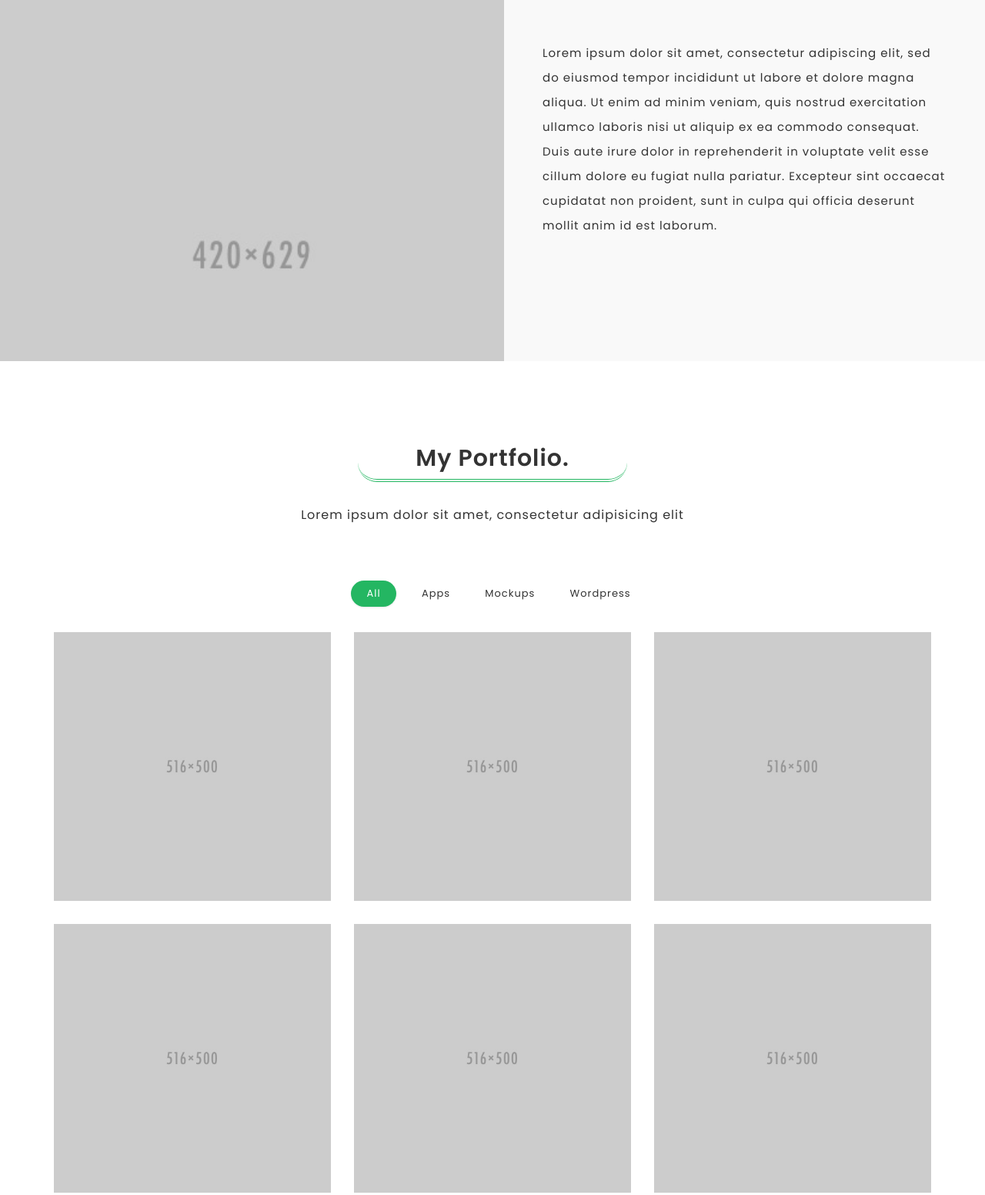
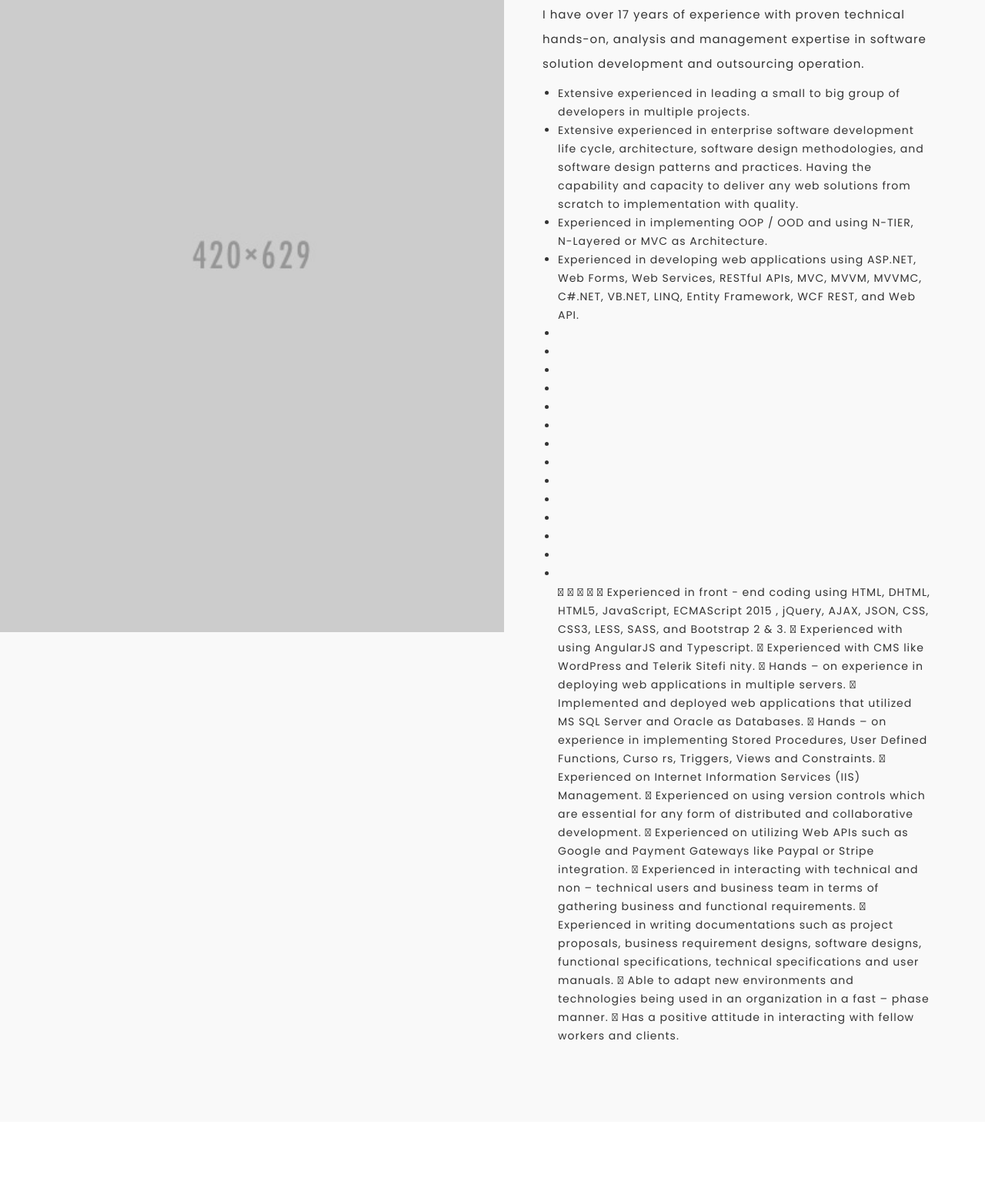
Before and after one commit to khalel/erroldsanchez, a plain HTML site: page docs/index.html in a window 1280 px wide. Shown: the part 960-2512 px from the top of the page at 77% size. Drawn offline with Linux system fonts and the light colour scheme; some packages are replaced by stand-ins of ours.

Commit message:
Updated about us

```diff
--- a/docs/css/style.css
+++ b/docs/css/style.css
@@ -497,8 +497,15 @@ body.loaded #preloader{
 }
 
 .about-me p {
-	padding: 50px;
+    padding-left: 50px;
+    padding-right: 50px;
 	font-size: 15px;
+}
+
+.about-me ul {
+    padding-left: 70px;
+    padding-right: 70px;
+	font-size: 14px;
 }
 
 
--- a/docs/index.html
+++ b/docs/index.html
@@ -1,6 +1,5 @@
 <!DOCTYPE html>
 <html lang="en">
-
 <head>
 
 	<!-- Meta Tag -->
@@ -9,18 +8,18 @@
 	<meta http-equiv="X-UA-Compatible" content="IE=edge">
 
 	<!-- SEO -->
-    <meta name="description" content="150 words">
-    <meta name="author" content="uipasta">
-    <meta name="url" content="http://www.yourdomainname.com">
-    <meta name="copyright" content="company name">
+	<meta name="description" content="CV">
+	<meta name="author" content="ESanchez">
+	<meta name="url" content="">
+	<meta name="copyright" content="ESanchez">
 	<meta name="robots" content="index,follow">
 
 
-    <title>Rolling - Freelancer Portfolio Template</title>
+	<title>Errold Sanchez</title>
 
 	<!-- Favicon -->
-    <link rel="shortcut icon" href="images/favicon/favicon.ico">
-    <link rel="apple-touch-icon" sizes="144x144" type="image/x-icon" href="images/favicon/apple-touch-icon.png">
+	<!-- <link rel="shortcut icon" href="images/favicon/favicon.ico">
+	<link rel="apple-touch-icon" sizes="144x144" type="image/x-icon" href="images/favicon/apple-touch-icon.png"> -->
 
 	<!-- All CSS Plugins -->
 	<link rel="stylesheet" type="text/css" href="css/plugin.css">
@@ -38,20 +37,15 @@
 	<script src="https://oss.maxcdn.com/respond/1.4.2/respond.min.js"></script>
 	<![endif]-->
 
-
 </head>
 
 <body>
-
-
 
 	<!-- Preloader Start -->
     <div id="preloader">
 	  <div class="loader"></div>
     </div>
     <!-- Preloader End -->
-
-
 
     <!-- Home & Menu Section Start -->
     <header id="home" class="home-section">
@@ -62,7 +56,7 @@
 
                     <div class="col-sm-3">
                         <div class="logo">
-                            <a href="index-2.html">Rolling</a>
+                            <a href=".">Errold Sanchez</a>
                         </div>
                     </div>
 
@@ -107,7 +101,7 @@
                         <div class="row">
                             <div class="col-md-12 text-center">
                                 <div class="header-text">
-                                    <p>Hi! This is John Doe</p>
+                                    <p>Hi! This is Errold Sanchez</p>
                                     <h2><span class="typing"></span></h2>
 
                                     <div class="margin-top-60">
@@ -141,7 +135,129 @@
 
 					<h2>About Me.</h2>
 
-                  <p>Lorem ipsum dolor sit amet, consectetur adipiscing elit, sed do eiusmod tempor incididunt ut labore et dolore magna aliqua. Ut enim ad minim veniam, quis nostrud exercitation ullamco laboris nisi ut aliquip ex ea commodo consequat. Duis aute irure dolor in reprehenderit in voluptate velit esse cillum dolore eu fugiat nulla pariatur. Excepteur sint occaecat cupidatat non proident, sunt in culpa qui officia deserunt mollit anim id est laborum.</p>
+					<p>
+						I have over 17 years of experience with proven technical hands-on,
+						analysis and management expertise in software solution development
+						and outsourcing operation.
+					</p>
+
+					<ul>
+						<li>
+							Extensive experienced in leading a small to big group of developers in multiple projects.
+						</li>
+						<li>
+							Extensive experienced in enterprise software development life cycle,
+							architecture, software design methodologies, and software design
+							patterns and practices. Having the capability and capacity to deliver
+							any web solutions from scratch to implementation with quality.
+						</li>
+						<li>
+							Experienced in implementing OOP / OOD and using N-TIER, N-Layered or MVC as Architecture.
+						</li>
+						<li>
+							Experienced in developing web applications using ASP.NET, Web Forms,
+							Web Services, RESTful APIs, MVC, MVVM, MVVMC, C#.NET, VB.NET, LINQ,
+							Entity Framework, WCF REST, and Web API.
+						</li>
+						<li>
+
+						</li>
+						<li>
+
+						</li>
+						<li>
+
+						</li>
+						<li>
+
+						</li>
+						<li>
+
+						</li>
+						<li>
+
+						</li>
+						<li>
+
+						</li>
+						<li>
+
+						</li>
+						<li>
+
+						</li>
+						<li>
+
+						</li>
+						<li>
+
+						</li>
+						<li>
+
+						</li>
+						<li>
+
+						</li>
+					</ul>
+
+					<ul>
+						<li> </li>
+							
+
+							
+
+							
+
+							
+
+							
+							Experienced in front
+							-
+							end coding using HTML, DHTML, HTML5, JavaScript,
+							ECMAScript 2015
+							, jQuery, AJAX, JSON, CSS, CSS3, LESS, SASS, and Bootstrap 2 & 3.
+							
+							Experienced with using AngularJS and Typescript.
+							
+							Experienced with CMS like WordPress and Telerik Sitefi
+							nity.
+							
+							Hands
+							–
+							on experience in deploying web applications in multiple servers.
+							
+							Implemented and deployed web applications that utilized MS SQL Server and Oracle as Databases.
+							
+							Hands
+							–
+							on  experience  in  implementing  Stored  Procedures,  User  Defined  Functions,  Curso
+							rs,  Triggers,  Views  and
+							Constraints.
+							
+							Experienced on Internet Information Services (IIS) Management.
+							
+							Experienced on using version controls which are essential for any form of distributed and collaborative development.
+							
+							Experienced on utilizing Web APIs such
+							as Google and Payment Gateways like Paypal or Stripe integration.
+							
+							Experienced in interacting with technical and non
+							–
+							technical users and business team in terms of gathering business
+							and functional requirements.
+							
+							Experienced in writing documentations such as
+							project proposals, business requirement designs, software  designs,
+							functional specifications, technical specifications and user manuals.
+							
+							Able to adapt new environments and technologies being used in an organization in a fast
+							–
+							phase manner.
+							
+							Has a positive
+							attitude in interacting with fellow workers and clients.
+					</ul>
+
 				</div>
 
 			</div>
--- a/docs/js/scripts.js
+++ b/docs/js/scripts.js
@@ -110,8 +110,8 @@
 
         $(window).load(function(){
         $(".typing").typed({
-            strings: ["I am A Freelancer.", "I Design Websites.", "I Live in New York."],    /* You can change the home section typing text from
-	                                                                                            here and do not use "&" use "and" */
+            /* You can change the home section typing text from here and do not use "&" use "and" */
+            strings: ["I am A Team Leam.", "I am A Fullstack Developer.", "I am A Senior Software Engineer.", "Team Lead - Senior Dev"],
             typeSpeed: 50
           });
          });
```
Lines whose indentation alone changed are shown as unchanged.
